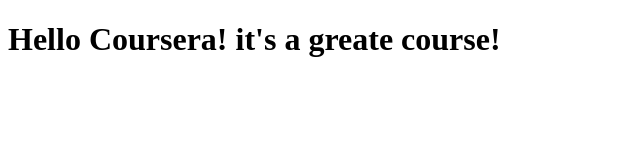
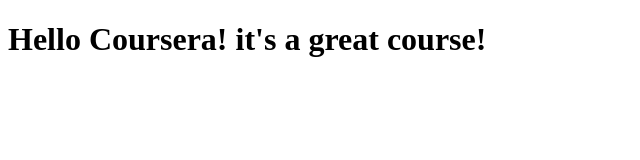
Before and after one commit to mohammadkamrulhasan/coursera-test, a plain HTML site: page site/index.html in a window 1280 px wide. Shown: the full height of the page, 0-640 px from the left. Drawn offline with Linux system fonts and the light colour scheme.

```diff
--- a/site/index.html
+++ b/site/index.html
@@ -4,6 +4,6 @@
 	<title>Hello world!</title>
 </head>
 <body>
-<h1>Hello Coursera! it's a greate course!</h1>
+<h1>Hello Coursera! it's a great course!</h1>
 </body>
 </html>
```
